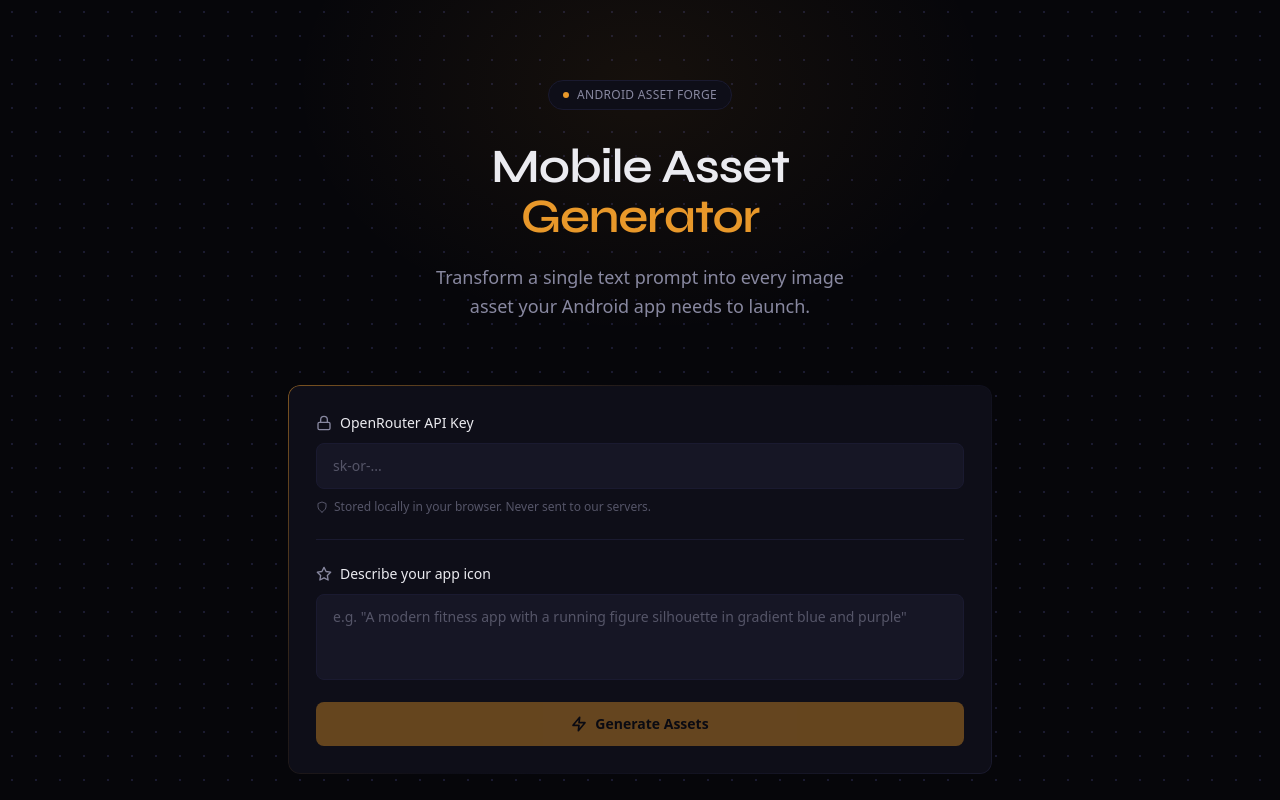
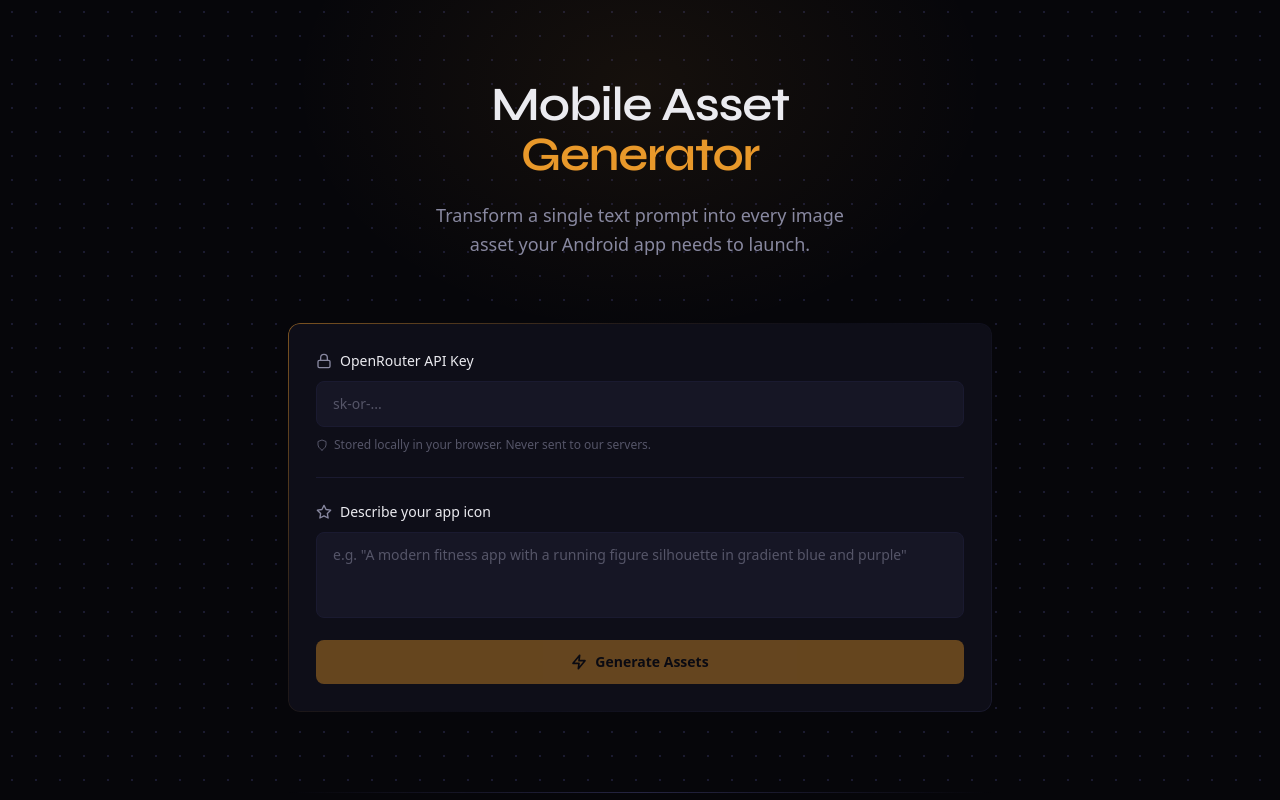
Before and after one commit to tsilva/mobileassetgen, a Next.js app: page / in a window 1280 px wide. Shown: the top 800 px of the page. Built offline with nearby package versions, Linux system fonts and the light colour scheme.

Commit message:
Remove Android Asset Forge badge from Header component to streamline design and improve visual focus.

```diff
--- a/src/components/Header.tsx
+++ b/src/components/Header.tsx
@@ -9,16 +9,6 @@ export default function Header({ onSettingsClick, showSettings = false }: Header
   return (
     <header className="relative text-center mb-16 pt-6">
       <div className="hero-glow" />
-
-      <div
-        className="animate-fade-in-up"
-        style={{ animationDelay: "0ms" }}
-      >
-        <div className="inline-flex items-center gap-2 px-3.5 py-1.5 rounded-full border border-border-subtle bg-surface text-xs font-medium text-muted mb-8 tracking-wide uppercase">
-          <span className="w-1.5 h-1.5 rounded-full bg-accent" />
-          Android Asset Forge
-        </div>
-      </div>
 
       <div className="relative">
         <h1
```
